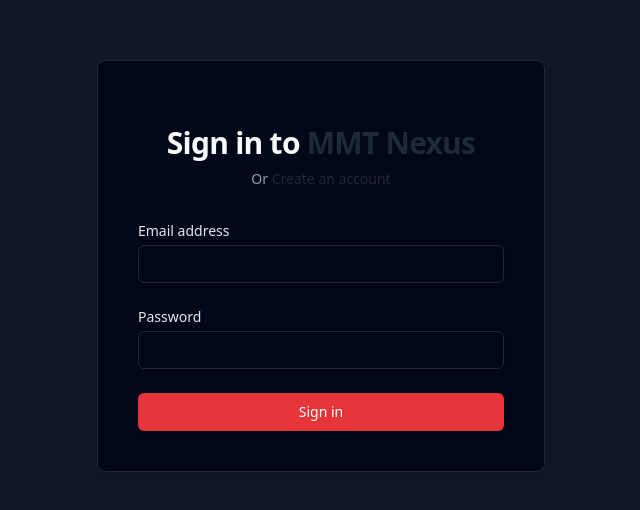
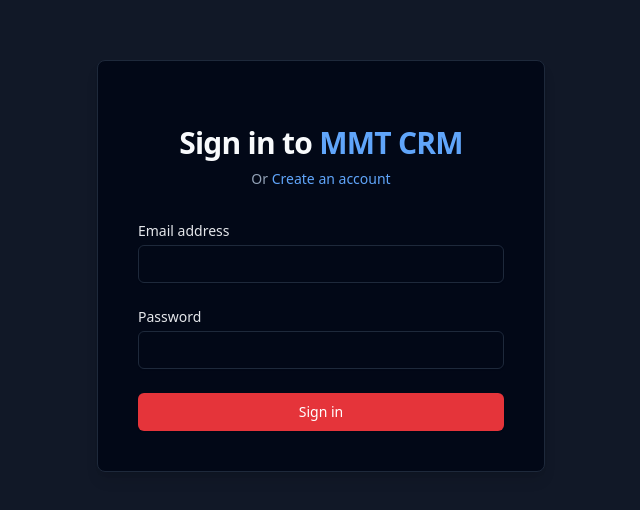
Before and after one commit to MihirG1407/mmt-crm-t2-e5, a React (Vite) app: page /login in a window 1280 px wide. Shown: the part 134-644 px from the top of the page, without its empty margins (319-959 px from the left). Built offline with nearby package versions, Linux system fonts and the light colour scheme.

Commit message:
Update title to MMT CRM and fix dark mode text

```diff
--- a/index.html
+++ b/index.html
@@ -1,12 +1,13 @@
 <!doctype html>
 <html lang="en">
+
 <head>
   <meta charset="UTF-8" />
   <link rel="icon" type="image/svg+xml" href="/vite.svg" />
   <meta name="viewport" content="width=device-width, initial-scale=1.0" />
-    <title>mmt-nexus</title>
+  <title>MMT CRM</title>
   <script>
-      (function() {
+    (function () {
       const isDark = localStorage.getItem('darkMode') === 'true';
       if (isDark) {
         document.documentElement.classList.add('dark');
@@ -14,8 +15,10 @@
     })();
   </script>
 </head>
+
 <body>
   <div id="root"></div>
   <script type="module" src="/src/main.jsx"></script>
 </body>
+
 </html>
--- a/src/components/layout/AppLayout.jsx
+++ b/src/components/layout/AppLayout.jsx
@@ -20,7 +20,7 @@ const AppLayout = () => {
                     >
                         <Menu className="h-6 w-6" />
                     </button>
-                    <span className="font-bold text-lg">MMT Nexus</span>
+                    <span className="font-bold text-lg">MMT CRM</span>
                 </header>
 
                 <div className="flex-1 overflow-auto p-4 md:p-8">
--- a/src/pages/auth/LoginPage.jsx
+++ b/src/pages/auth/LoginPage.jsx
@@ -34,10 +34,10 @@ const LoginPage = () => {
             <div className="w-full max-w-md space-y-8 rounded-lg border bg-card p-10 shadow-lg">
                 <div className="text-center">
                     <h2 className="mt-6 text-3xl font-bold tracking-tight text-foreground">
-                        Sign in to <span className="text-secondary">MMT Nexus</span>
+                        Sign in to <span className="text-blue-600 dark:text-blue-400">MMT CRM</span>
                     </h2>
                     <p className="mt-2 text-sm text-muted-foreground">
-                        Or <a href="/signup" className="font-medium text-secondary hover:text-secondary/80">Create an account</a>
+                        Or <a href="/signup" className="font-medium text-blue-600 dark:text-blue-400 hover:text-blue-500">Create an account</a>
                     </p>
                 </div>
 
--- a/src/pages/auth/SignupPage.jsx
+++ b/src/pages/auth/SignupPage.jsx
@@ -43,7 +43,7 @@ const SignupPage = () => {
                         Create your account
                     </h2>
                     <p className="mt-2 text-sm text-muted-foreground">
-                        Or <a href="/login" className="font-medium text-secondary hover:text-secondary/80">sign in to existing account</a>
+                        Or <a href="/login" className="font-medium text-blue-600 dark:text-blue-400 hover:text-blue-500">sign in to existing account</a>
                     </p>
                 </div>
 
```
Lines whose indentation alone changed are shown as unchanged.
